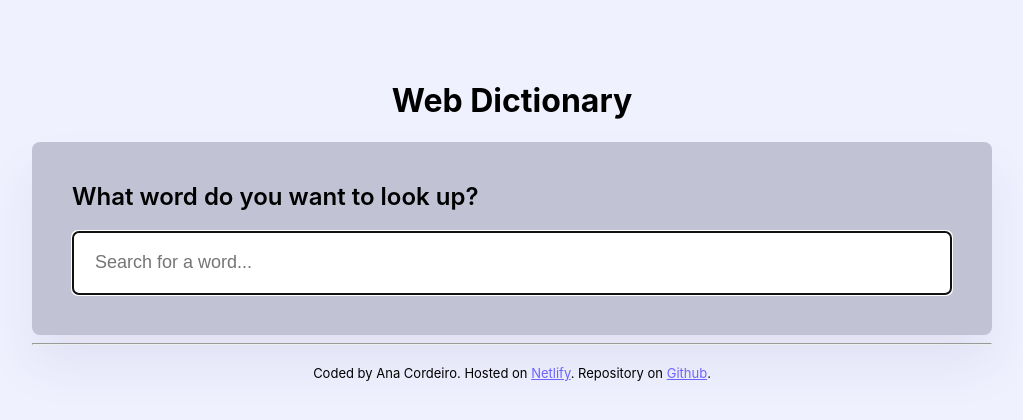
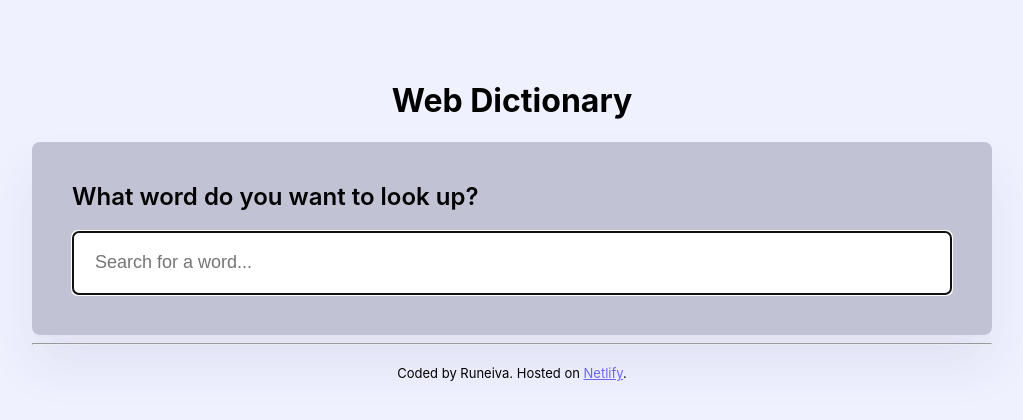
Before and after one commit to runeiva/shecodes-react-dictionary, a React (Create React App) app: page / in a window 1280 px wide. Shown: the top 420 px of the page, without its empty margins (128-1151 px from the left). Built offline with nearby package versions, Linux system fonts and the light colour scheme.

Commit message:
Update Footer.js

```diff
--- a/src/Footer.js
+++ b/src/Footer.js
@@ -4,7 +4,7 @@ export default function Footer () {
     return (
         <div className="Footer">
             <footer>
-                Coded by Ana Cordeiro. Hosted on <a href={"https://merry-beignet-4981ad.netlify.app"}>Netlify</a>. Repository on <a href={"https://github.com/anah-cordeiro/shecodes-react-dictionary"}>Github</a>.
+                Coded by Runeiva. Hosted on <a href={"https://webdictionary-app.netlify.app/"}>Netlify</a>.
             </footer>
 
         </div>
```
